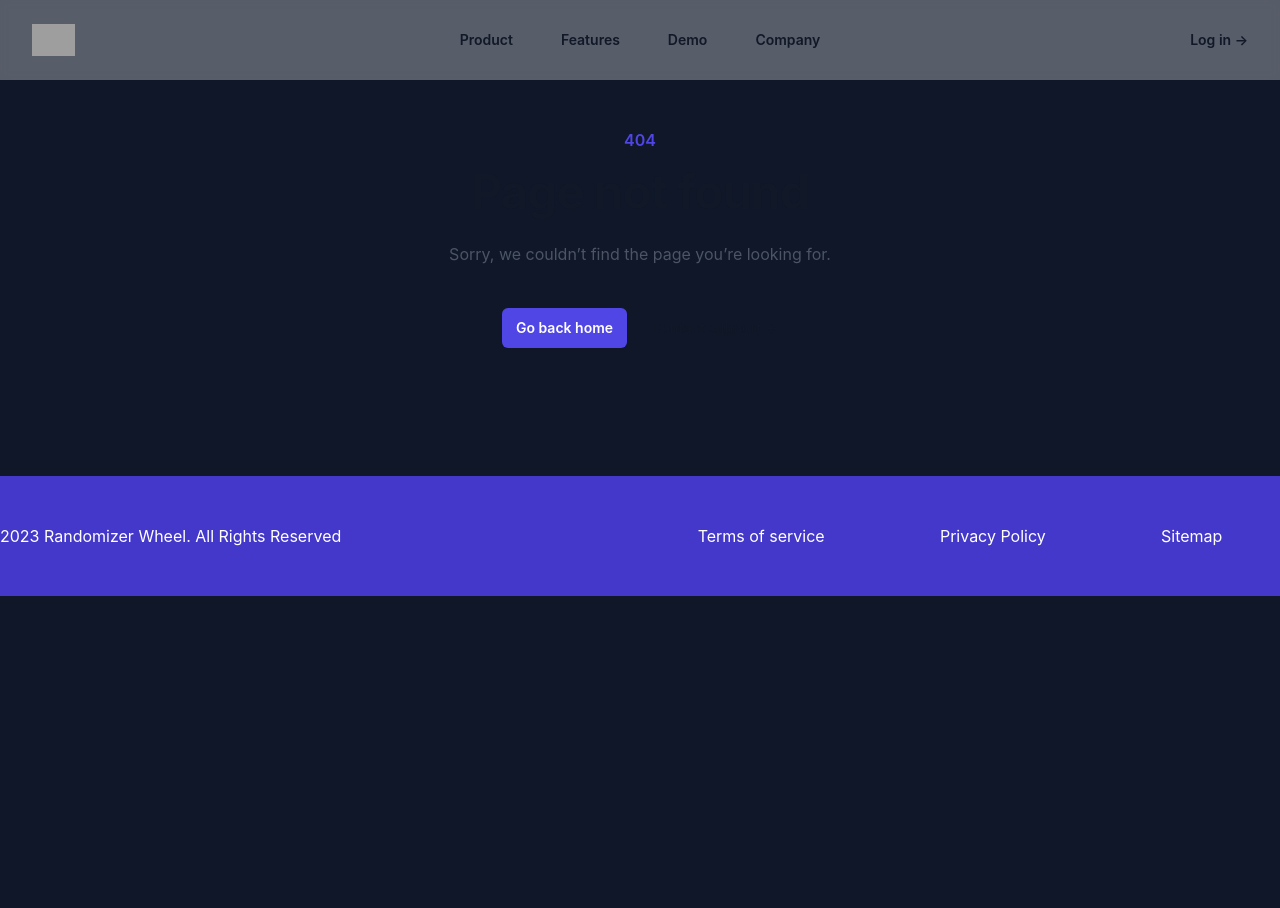
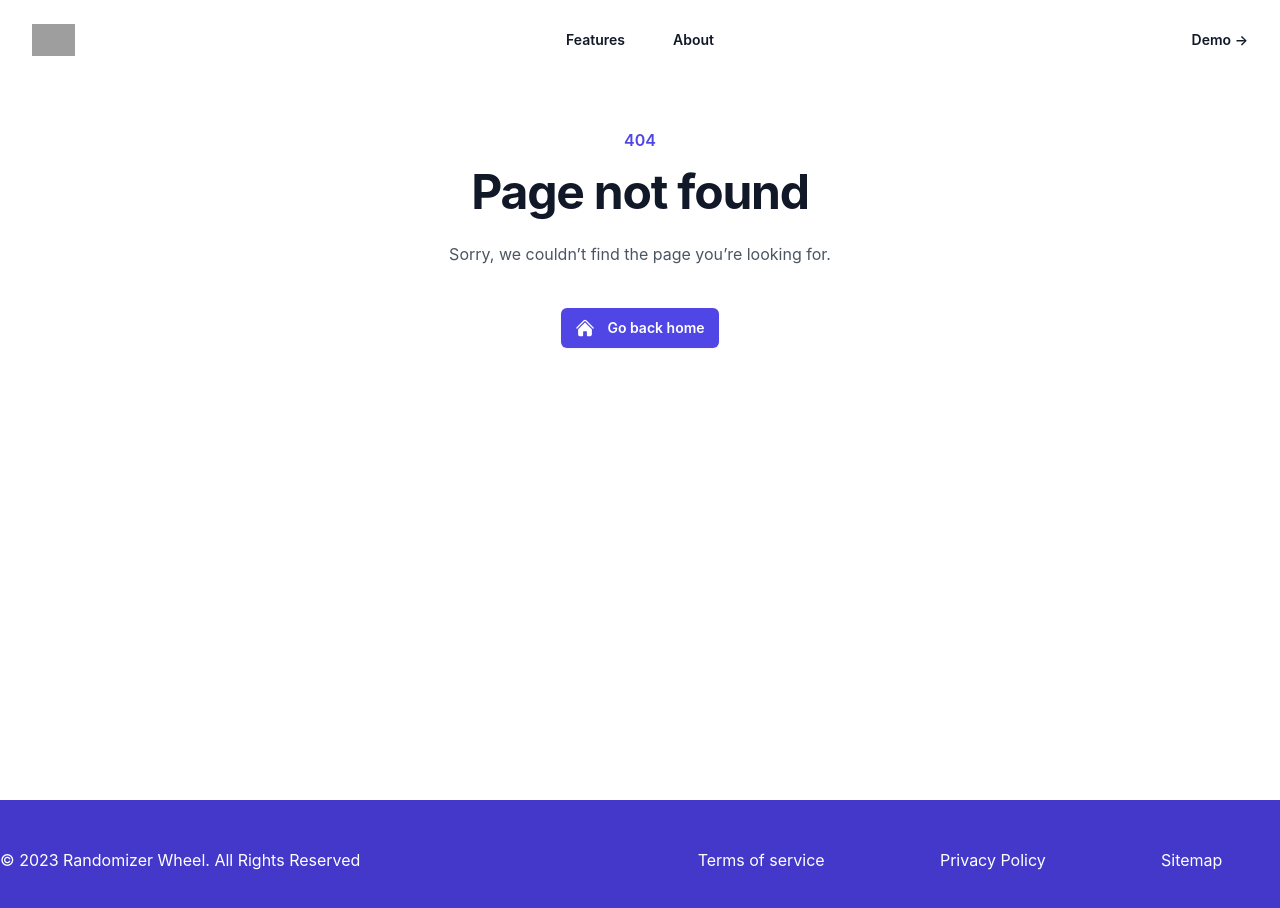
Before and after one commit to wanyi-ng/randomize-wheel, a React (Vite) app: page /demo in a window 1280 px wide. Shown: the top 908 px of the page. Before the commit the page ends 800 px from the top, so only its background shows below. Built offline with nearby package versions, Linux system fonts and the light colour scheme; grey boxes are pictures that could not be loaded; what tailwindcss-bg-patterns would draw is missing.

Commit message:
minor edits

```diff
--- a/src/components/Features.jsx
+++ b/src/components/Features.jsx
@@ -4,30 +4,27 @@ import {
   ArrowPathRoundedSquareIcon,
   CloudArrowDownIcon,
 } from "@heroicons/react/24/solid";
-import { motion, useScroll, useTransform } from "framer-motion";
+import { useScroll, useTransform } from "framer-motion";
 
 const features = [
   {
     name: "Customizable Wheels",
     description:
       "Create your own personalized configurations for any decision-making scenario.",
-    // From choosing a restaurant for dinner to picking a vacation destination, the possibilities are endless.
     icon: ChartPieIcon,
   },
   {
     name: "Random Selection",
     description:
       "With a simple spin, Randomizer Wheel will randomly select an option from your customized wheel.",
-    // Let Randomizer Wheel take the burden of decision-making off your shoulders. , injecting excitement and unpredictability into your choices
     icon: ArrowPathRoundedSquareIcon,
   },
-  {
-    name: "Save and share",
-    description:
-      "Save your favorite wheel configurations for future use and share them with friends and family.",
-    // Whether you\'re collaborating on a group project or planning a surprise activity, Randomizer Wheel makes decision-making a collaborative and engaging experience.
-    icon: CloudArrowDownIcon,
-  },
+  // {
+  //   name: "Save and share",
+  //   description:
+  //     "Save your favorite wheel configurations for future use and share them with friends and family.",
+  //   icon: CloudArrowDownIcon,
+  // },
 ];
 
 export default function Features() {
--- a/src/components/Footer.jsx
+++ b/src/components/Footer.jsx
@@ -1,12 +1,14 @@
-import React from 'react'
-import { Link } from 'react-router-dom'
+import React from "react";
+import { Link } from "react-router-dom";
 
 export default function Footer() {
   return (
     <footer className="w-full bg-indigo-700 py-12">
       <div className="container mx-auto xl:flex text-center xl:text-left lg:text-left">
         <div className="xl:w-3/6 sm:w-full mb-6 xl:mb-0">
-            <p className="text-white text-center xl:text-left">2023 Randomizer Wheel. All Rights Reserved</p>
+          <p className="text-white text-center xl:text-left">
+            &copy; 2023 Randomizer Wheel. All Rights Reserved
+          </p>
         </div>
         <div className="xl:w-3/6 sm:w-full">
           <ul className="xl:flex lg:flex md:flex sm:flex justify-around">
@@ -14,7 +16,9 @@ export default function Footer() {
               <Link to="/terms-and-conditions">Terms of service</Link>
             </li>
             <li className="text-white hover:text-gray-300 mb-3 xl:mb-0 lg:mb-0 md:mb-0 sm:mb-0">
-              <Link to="/terms-and-conditions#privacyPolicy">Privacy Policy</Link>
+              <Link to="/terms-and-conditions#privacyPolicy">
+                Privacy Policy
+              </Link>
             </li>
             <li className="text-white hover:text-gray-300 mb-3 xl:mb-0 lg:mb-0 md:mb-0 sm:mb-0">
               <Link to="/sitemap">Sitemap</Link>
@@ -32,5 +36,5 @@ export default function Footer() {
     //   <Link className="link link-secondary">Contact</Link>
     //   </div>
     // </footer>
-  )
+  );
 }
--- a/src/components/Hero.jsx
+++ b/src/components/Hero.jsx
@@ -37,12 +37,12 @@ export default function Hero() {
               >
                 Get started
               </Link>
-              <a
+              {/* <a
                 href="#features"
                 className="text-sm font-semibold leading-6 text-gray-900"
               >
                 Learn more <span aria-hidden="true">→</span>
-              </a>
+              </a> */}
             </div>
           </div>
         </div>
--- a/src/components/Navbar.jsx
+++ b/src/components/Navbar.jsx
@@ -1,25 +1,30 @@
-import React, { useState } from 'react'
-import { Link } from 'react-router-dom'
-import { Dialog } from '@headlessui/react'
-import { Bars2Icon, XMarkIcon } from '@heroicons/react/24/outline'
+import React, { useState } from "react";
+import { Link } from "react-router-dom";
+import { Dialog } from "@headlessui/react";
+import { Bars2Icon, XMarkIcon } from "@heroicons/react/24/outline";
 
 const navigation = [
-  { name: 'Product', href: '#' },
-  { name: 'Features', href: '#' },
-  { name: 'Demo', href: '#' },
-  { name: 'Company', href: '#' },
-]
+  { name: "Features", href: "/#features" },
+  { name: "About", href: "/about" },
+];
 
 export default function Navbar() {
-  const [mobileMenuOpen, setMobileMenuOpen] = useState(false)
+  const [mobileMenuOpen, setMobileMenuOpen] = useState(false);
 
   return (
     <header className="backdrop-blur-sm bg-white/30 absolute inset-x-0 top-0 z-50">
-      <nav className="flex items-center justify-between p-6 lg:px-8" aria-label="Global">
+      <nav
+        className="flex items-center justify-between p-6 lg:px-8"
+        aria-label="Global"
+      >
         <div className="flex lg:flex-1">
           <Link to="/" className="-m-1.5 p-1.5">
             <span className="sr-only">Randomizer Wheel</span>
-            <img className="h-8 w-auto" src="https://tailwindui.com/img/logos/mark.svg?color=indigo&shade=600" alt="" />
+            <img
+              className="h-8 w-auto"
+              src="https://tailwindui.com/img/logos/mark.svg?color=indigo&shade=600"
+              alt=""
+            />
           </Link>
         </div>
         <div className="flex lg:hidden">
@@ -34,25 +39,37 @@ export default function Navbar() {
         </div>
         <div className="hidden lg:flex lg:gap-x-12">
           {navigation.map((item) => (
-              <a key={item.name} href={item.href} className="text-sm font-semibold leading-6 text-gray-900">
+            <a
+              key={item.name}
+              href={item.href}
+              className="text-sm font-semibold leading-6 text-gray-900"
+            >
               {item.name}
             </a>
           ))}
         </div>
         <div className="hidden lg:flex lg:flex-1 lg:justify-end">
-            <Link to="/login" className="text-sm font-semibold leading-6 text-gray-900">
-              Log in <span aria-hidden="true">&rarr;</span>
+          <Link
+            to="/demo"
+            className="text-sm font-semibold leading-6 text-gray-900"
+          >
+            Demo <span aria-hidden="true">&rarr;</span>
           </Link>
         </div>
       </nav>
 
       {/* MOBILE MENU */}
-        <Dialog as="div" className="lg:hidden" open={mobileMenuOpen} onClose={setMobileMenuOpen}>
+      <Dialog
+        as="div"
+        className="lg:hidden"
+        open={mobileMenuOpen}
+        onClose={setMobileMenuOpen}
+      >
         <div className="fixed inset-0 z-50" />
         <Dialog.Panel className="fixed inset-y-0 right-0 z-50 w-full overflow-y-auto bg-white px-6 py-6 sm:max-w-sm sm:ring-1 sm:ring-gray-900/10">
           <div className="flex items-center justify-between">
             <a href="#" className="-m-1.5 p-1.5">
-                <span className="sr-only">Your Company</span>
+              <span className="sr-only">Randomizer Wheel</span>
               <img
                 className="h-8 w-auto"
                 src="https://tailwindui.com/img/logos/mark.svg?color=indigo&shade=600"
@@ -83,10 +100,10 @@ export default function Navbar() {
               </div>
               <div className="py-6">
                 <Link
-                    to="/login"
+                  to="/demo"
                   className="-mx-3 block rounded-lg px-3 py-2.5 text-base font-semibold leading-7 text-gray-900 hover:bg-gray-50"
                 >
-                    Log in
+                  Demo
                 </Link>
               </div>
             </div>
@@ -102,5 +119,5 @@ export default function Navbar() {
     //     <EllipsisHorizontalCircleIcon />
     //   </div>
     // </nav>
-  )
+  );
 }
--- a/src/pages/Error404.jsx
+++ b/src/pages/Error404.jsx
@@ -1,25 +1,29 @@
-import React from 'react'
-import { Link } from 'react-router-dom'
-
+import React from "react";
+import { Link } from "react-router-dom";
+import { HomeIcon } from "@heroicons/react/24/solid";
 export default function Error404() {
   return (
-    <main className="px-6 py-24 sm:py-32 lg:px-8">
+    <main className="px-6 py-24 sm:py-32 lg:px-8 bg-white min-h-screen">
       <div className="text-center">
         <p className="text-base font-semibold text-indigo-600">404</p>
-          <h1 className="mt-4 text-3xl font-bold tracking-tight text-gray-900 sm:text-5xl">Page not found</h1>
-          <p className="mt-6 text-base leading-7 text-gray-600">Sorry, we couldn’t find the page you’re looking for.</p>
+        <h1 className="mt-4 text-3xl font-bold tracking-tight text-gray-900 sm:text-5xl">
+          Page not found
+        </h1>
+        <p className="mt-6 text-base leading-7 text-gray-600">
+          Sorry, we couldn’t find the page you’re looking for.
+        </p>
         <div className="mt-10 flex items-center justify-center gap-x-6">
           <Link
             to="/"
-              className="rounded-md bg-indigo-600 px-3.5 py-2.5 text-sm font-semibold text-white shadow-sm hover:bg-indigo-500 focus-visible:outline focus-visible:outline-2 focus-visible:outline-offset-2 focus-visible:outline-indigo-600"
+            className="flex items-center justify-center gap-3 rounded-md bg-indigo-600 px-3.5 py-2.5 text-sm font-semibold text-white shadow-sm hover:bg-indigo-500 focus-visible:outline focus-visible:outline-2 focus-visible:outline-offset-2 focus-visible:outline-indigo-600"
           >
-              Go back home
+            <HomeIcon width={20} height={20} /> Go back home
           </Link>
-            <Link to="/support" className="text-sm font-semibold text-gray-900">
+          {/* <Link to="/support" className="text-sm font-semibold text-gray-900">
             Contact support <span aria-hidden="true">&rarr;</span>
-            </Link>
+          </Link> */}
         </div>
       </div>
     </main>
-  )
+  );
 }
```
Lines whose indentation alone changed are shown as unchanged.
